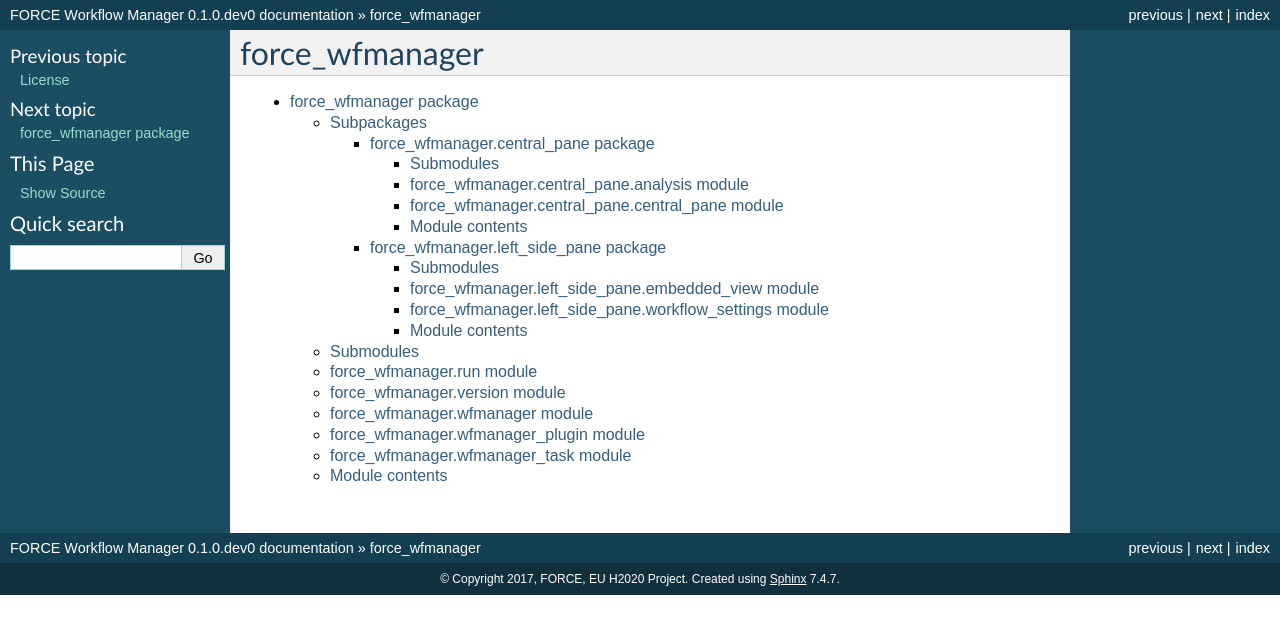
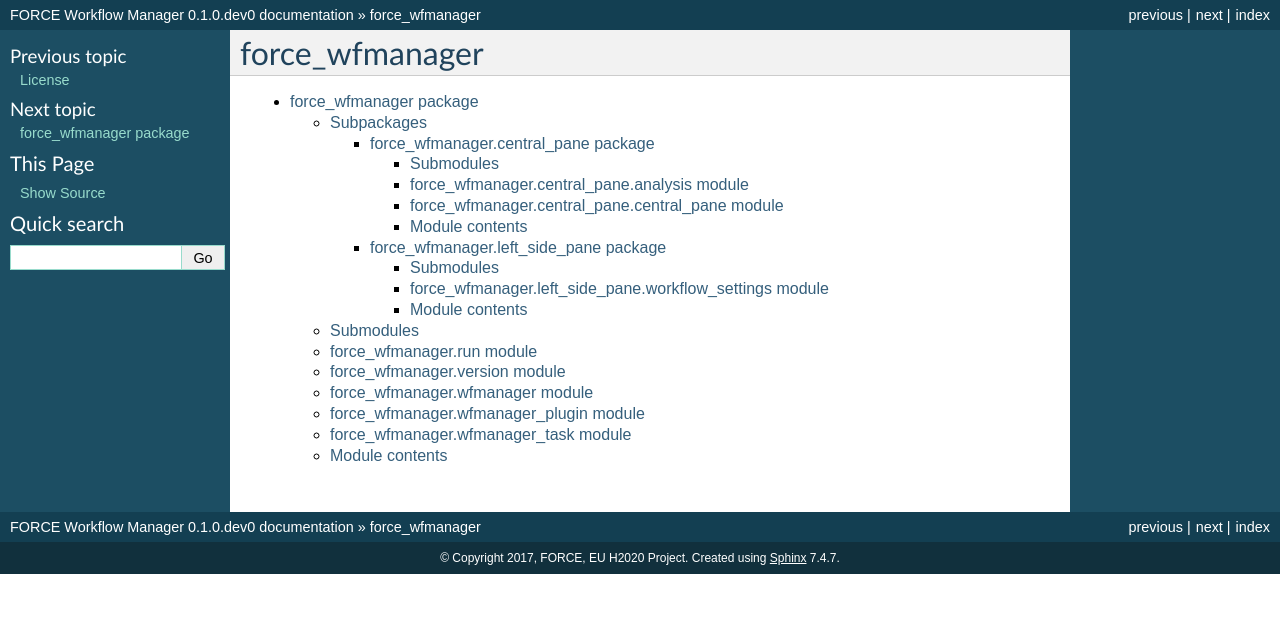
Before and after one commit to force-h2020/force-wfmanager, a Sphinx documentation site: the page built from doc/source/api/modules.rst, in a window 1280 px wide. Shown: the top 634 px of the page. Built offline with Sphinx 7.4.7, drawn with Linux system fonts in a browser that asks for light colours.

```diff
--- a/doc/source/api/force_wfmanager.left_side_pane.rst
+++ b/doc/source/api/force_wfmanager.left_side_pane.rst
@@ -3,14 +3,6 @@ force_wfmanager.left_side_pane package
 
 Submodules
 ----------
-
-force_wfmanager.left_side_pane.embedded_view module
----------------------------------------------------
-
-.. automodule:: force_wfmanager.left_side_pane.embedded_view
-    :members:
-    :undoc-members:
-    :show-inheritance:
 
 force_wfmanager.left_side_pane.workflow_settings module
 -------------------------------------------------------
```
